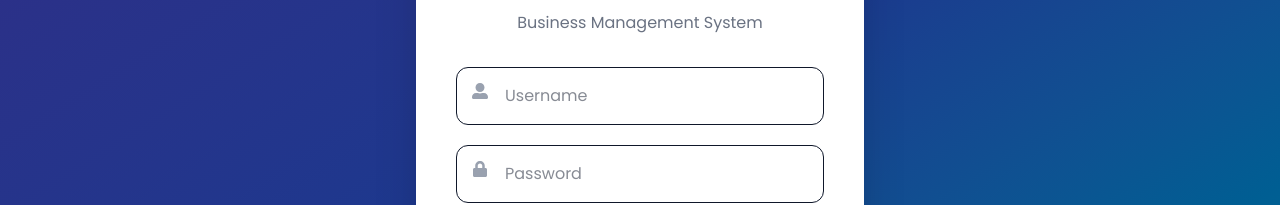
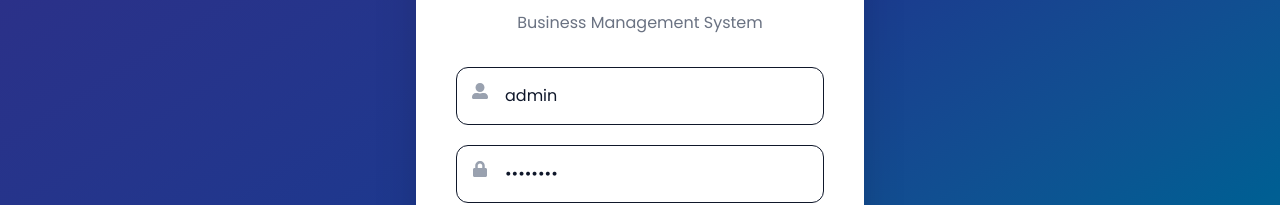
Before and after one commit to mohammedakmaluddin24-ops/watan-seatb-lining-works, a React (Vite) app in the folder frontend/client/: page /login in a window 1280 px wide. Shown: the part 295-500 px from the top of the page. Built offline with nearby package versions, Linux system fonts and the light colour scheme.

Commit message:
Set default username and password in Login component

```diff
--- a/frontend/client/src/pages/Login.jsx
+++ b/frontend/client/src/pages/Login.jsx
@@ -9,8 +9,8 @@ function Login() {
   const navigate = useNavigate();
 
   const [form, setForm] = useState({
-    username: "",
-    password: "",
+    username: "admin",
+    password: "admin123",
   });
 
   const [loading, setLoading] = useState(false);
```
